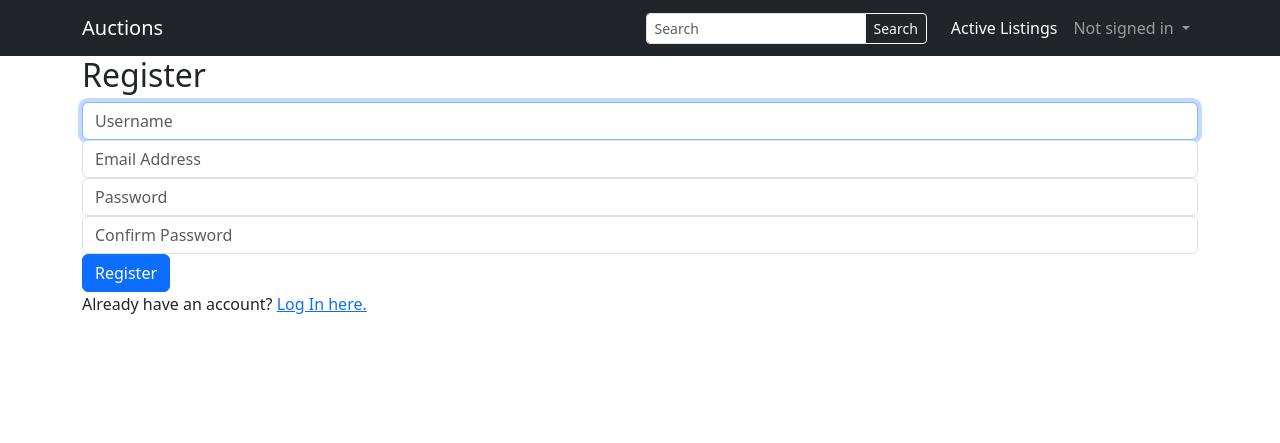
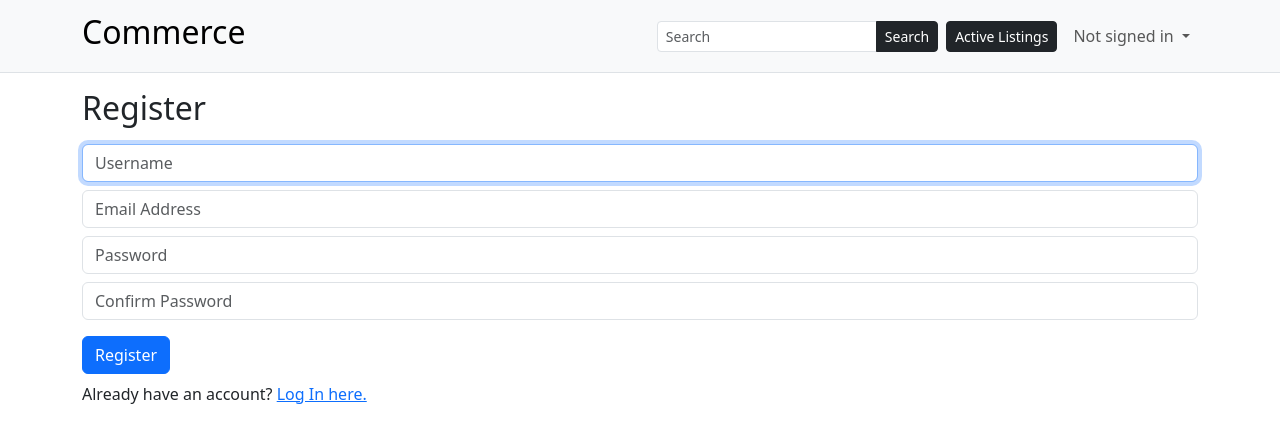
Before and after one commit to srky420/cs50w-project2, a Django app: page /register in a window 1280 px wide. Shown: the top 443 px of the page. Run offline with Django 3.2, Linux system fonts and the light colour scheme.

Commit message:
Create layout, forms and initial styling

```diff
--- a/auctions/forms.py
+++ b/auctions/forms.py
@@ -15,4 +15,4 @@ class AuctionListingForm(ModelForm):
     def __init__(self, *args, **kwargs):
         super(AuctionListingForm, self).__init__(*args, **kwargs)
         for visible in self.visible_fields():
-            visible.field.widget.attrs["class"] = "form-control my-2 w-50"
+            visible.field.widget.attrs["class"] = "form-control my-2"
--- a/auctions/templates/auctions/layout.html
+++ b/auctions/templates/auctions/layout.html
@@ -13,28 +13,31 @@
 <body>
 
     <!-- Nav Start -->
-    <nav class="navbar navbar-expand-lg bg-dark navbar-dark">
+    <nav class="navbar navbar-expand-lg bg-body-tertiary border-bottom py-2">
         <div class="container">
-            <a class="navbar-brand" href="#">Auctions</a>
+            <a class="navbar-brand" href="#"><h2>Commerce</h2></a>
             <button class="navbar-toggler" type="button" data-bs-toggle="collapse"
                 data-bs-target="#navbarSupportedContent" aria-controls="navbarSupportedContent" aria-expanded="false"
                 aria-label="Toggle navigation">
                 <span class="navbar-toggler-icon"></span>
             </button>
             <div class="collapse navbar-collapse" id="navbarSupportedContent">
-                <ul class="navbar-nav ms-auto mb-2 mb-lg-0">
+                <ul class="navbar-nav ms-auto mb-2 mb-lg-0 align-items-center gap-2">
                     <li class="nav-item align-self-center">
-                        <form class="mx-3" role="search">
+                        <form role="search">
                             <div class="input-group">
                                 <input class="form-control form-control-sm" type="search" placeholder="Search" aria-label="Search">
-                                <button class="btn btn-outline-light btn-sm" type="submit">Search</button>
+                                <button class="btn btn-dark btn-sm" type="submit">Search</button>
                             </div>
                         </form>
                     </li>
                     <li class="nav-item">
-                        <a class="nav-link active" aria-current="page" href="{% url 'index' %}">Active Listings</a>
+                        <a class="btn btn-dark btn-sm" aria-current="page" href="{% url 'index' %}">Active Listings</a>
                     </li>
                     {% if user.is_authenticated %}
+                        <li class="nav-item">
+                            <a class="btn btn-dark btn-sm" aria-current="page" href="{% url 'index' %}">Create Listing</a>
+                        </li>
                         <li class="nav-item dropdown">
                             <a class="nav-link dropdown-toggle" href="#" role="button" data-bs-toggle="dropdown"
                                 aria-expanded="false">
@@ -67,7 +70,7 @@
     <!-- Nav End -->
 
     <!-- Body Block -->
-    <div class="container">
+    <div class="container my-3">
         {% block body %}
         {% endblock %}
     </div>
--- a/auctions/templates/auctions/register.html
+++ b/auctions/templates/auctions/register.html
@@ -2,7 +2,7 @@
 
 {% block body %}
 
-    <h2>Register</h2>
+    <h2 class="my-3">Register</h2>
 
     {% if message %}
         <div>{{ message }}</div>
@@ -10,19 +10,19 @@
 
     <form action="{% url 'register' %}" method="post">
         {% csrf_token %}
-        <div class="form-group">
+        <div class="form-group my-2">
             <input class="form-control" autofocus type="text" name="username" placeholder="Username">
         </div>
-        <div class="form-group">
+        <div class="form-group my-2">
             <input class="form-control" type="email" name="email" placeholder="Email Address">
         </div>
-        <div class="form-group">
+        <div class="form-group my-2">
             <input class="form-control" type="password" name="password" placeholder="Password">
         </div>
-        <div class="form-group">
+        <div class="form-group my-2">
             <input class="form-control" type="password" name="confirmation" placeholder="Confirm Password">
         </div>
-        <input class="btn btn-primary" type="submit" value="Register">
+        <input class="btn btn-primary my-2" type="submit" value="Register">
     </form>
 
     Already have an account? <a href="{% url 'login' %}">Log In here.</a>
```
Also changed, not shown: auctions/templates/auctions/login.html (+4 -4 lines).
